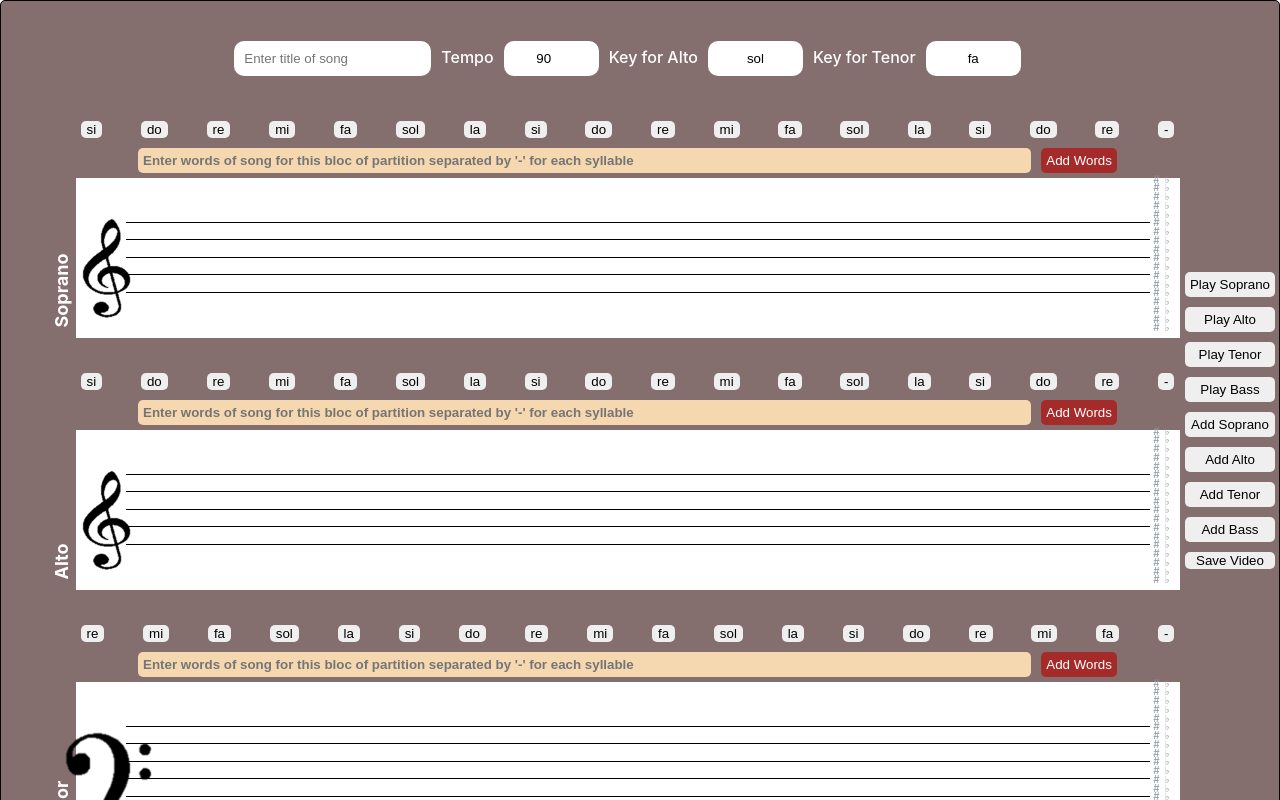
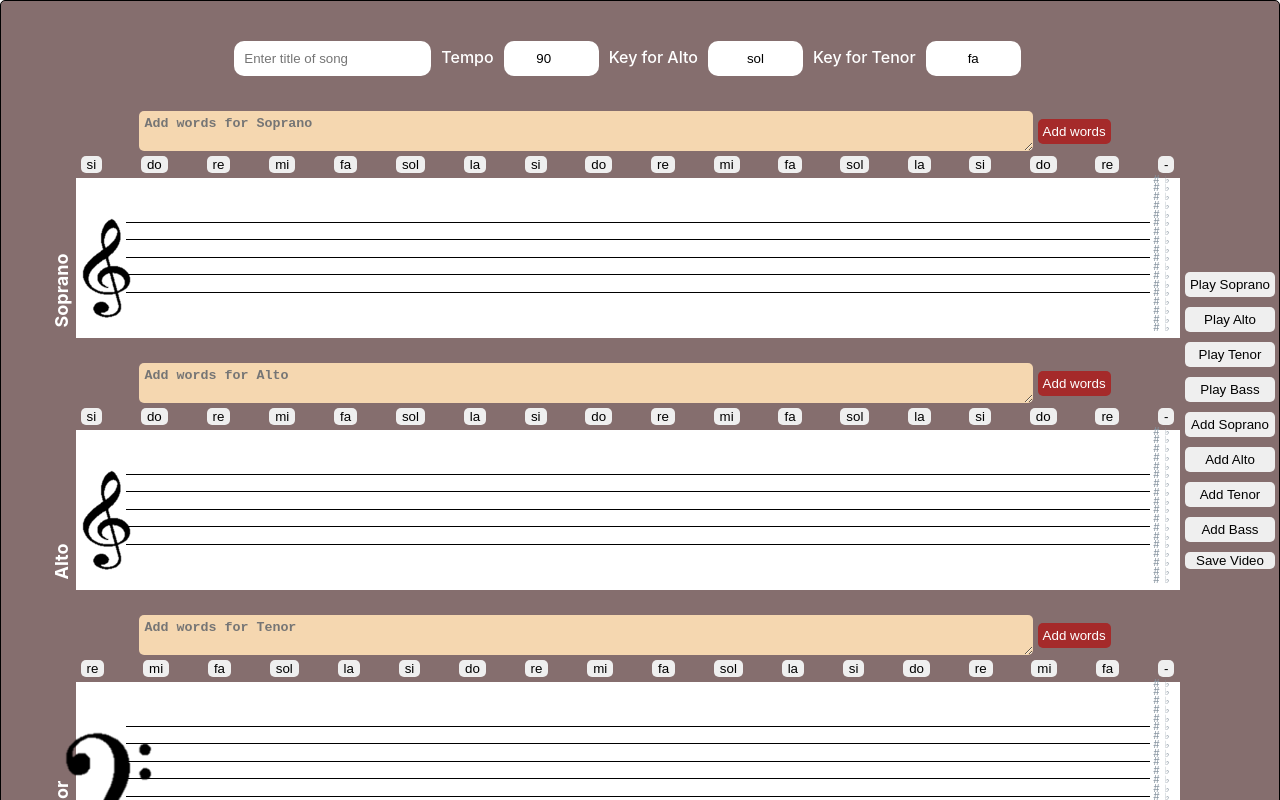
Before and after one commit to jeremie429/partition, a React (Create React App) app: page /partition in a window 1280 px wide. Shown: the top 800 px of the page. Built offline with nearby package versions, Linux system fonts and the light colour scheme.

Commit message:
Added manage time by clicking to piano buttons and create textarea for notes words

```diff
--- a/src/components/Block.js
+++ b/src/components/Block.js
@@ -14,13 +14,12 @@ function Block({
   cancelVisibility,
   handleNoteClick,
   blockNum,
-  composedArr,
 }) {
   const divRef = useRef();
   const arr = [17, 16, 15, 14, 13, 12, 11, 10, 9, 8, 7, 6, 5, 4, 3, 2, 1, 0];
 
   const pos = useRef(-1);
-  const wordsRef = useRef("");
+  //const wordsRef = useRef("");
 
   function incrementPos(decrement = false) {
     if (decrement) pos.current -= 1;
@@ -29,28 +28,13 @@ function Block({
     return pos.current;
   }
 
-  function handleAddNotes(e) {
-    let allWords = wordsRef.current.value;
-
-    let allWordsArr = allWords.split("-");
-
-    //console.log(e.target.offsetParent);
-
-    for (let index = 0; index < composedArr.length; index++) {
-      if (index > allWordsArr.length) break;
-      const element = composedArr[index];
-      element.noteTextDiv.value = allWordsArr[index];
-      //console.log(element.noteTextDiv.value);
-    }
-  }
-
   async function handleAddSilent(e) {
     e.preventDefault();
     const pos = incrementPos();
     if (pos > 24) return;
 
     const divToTrigger =
-      e.target.offsetParent.children[2].children[9].children[0];
+      e.target.offsetParent.children[1].children[9].children[0];
 
     await divToTrigger.click();
 
@@ -65,6 +49,10 @@ function Block({
     if (!noteBloc.classList.contains("selected")) {
       await noteBloc.click();
       const formDelay = noteContainer.querySelector(".form-delay");
+
+      const inputDelay = formDelay.querySelector(".input-delay");
+      let time = parseFloat(prompt("please enter duration by step 0.5"));
+      inputDelay.value = parseFloat(time * tempo).toFixed(2);
       const noteControls = formDelay.querySelector(".note-controls");
       const okBtn = noteControls.querySelector(".ok");
       await okBtn.click();
@@ -91,6 +79,7 @@ function Block({
                 //pupitreName={pupitreName}
                 index={i}
                 //pos={pos}
+                tempo={tempo}
                 incrementPos={incrementPos}
               />
             )
@@ -98,17 +87,6 @@ function Block({
         })}
 
         <button onClick={handleAddSilent}>-</button>
-      </div>
-
-      <div className="words">
-        <input
-          placeholder="Enter words of song for this bloc of partition separated by '-' for each syllable"
-          className="words-input"
-          /*value={wordsRef.current.valueOf()}
-          onChange={(e) => (wordsRef.current.valueOf() = e.target.value)}*/
-          ref={wordsRef}
-        />
-        <button onClick={handleAddNotes}>Add Words</button>
       </div>
 
       <div ref={divRef} className="div-line-container">
--- a/src/components/Note.js
+++ b/src/components/Note.js
@@ -13,7 +13,6 @@ function Note({
   isBemol,
   blockNum,
   positionInLine,
-  incrementPos,
 }) {
   let currentAudioDieze = currentAudio.split("");
   currentAudioDieze.splice(1, 0, "#");
@@ -28,7 +27,8 @@ function Note({
 
   const [visible, setVisible] = useState(false);
   const [vueDelayButton, setVueDelayButton] = useState(true);
-  const [delay, setDelay] = useState(tempo);
+  /*const [delay, setDelay] = useState(tempo);
+  const delayRef = useRef(tempo);*/
   const [noteText, setNoteText] = useState(
     isDieze ? currentNoteDieze : isBemol ? currentNoteBemol : currentNote
   );
@@ -42,16 +42,18 @@ function Note({
   let step = Math.round((tempo / 2) * 100) / 100;
   let id = useRef(uuidv4());
   let noteTextId = useRef();
+  let noteDelay = useRef();
 
   const [hideText, setHideText] = useState(true);
 
   function handleSubmit(e) {
     let noteTextDiv = noteTextId.current;
+    let duration = parseFloat(noteDelay.current.value);
 
     handleNoteClick(
       noteAudio,
       pupitreName,
-      delay,
+      duration,
       visible,
       id.current,
       isSoupir,
@@ -77,10 +79,11 @@ function Note({
           <input
             className="input-delay"
             type="number"
-            value={delay}
+            ref={noteDelay}
             onChange={(e) => {
+              // console.log("onChange triggered!");
               let value = parseFloat(e.target.value);
-              setDelay(value);
+              //setDelay(value);
 
               if (!vueDelayButton) setVueDelayButton(true);
               handleDelay(id.current, value);
@@ -172,7 +175,7 @@ function Note({
             e.target.style.width = e.target.value.length + 2 + "ch";
           }}
           ref={noteTextId}
-          className="note-text"
+          className={hideText ? "note-text up" : "note-text"}
           type="text"
         />
       )}
--- a/src/components/Piano.jsx
+++ b/src/components/Piano.jsx
@@ -1,48 +1,66 @@
-import React from 'react'
+import React, { useState } from 'react'
 
 const Piano = ({
             currentNote,
             index,
-            incrementPos
+            incrementPos,
+            tempo
 }) => {
+
+  const [time, setTime] = useState(1);
+  const [showTimeSelect, setShowTimeSelect] = useState(false)
 
    async function handleSubmit(e) {
         e.preventDefault();
-       // console.log(e.target.offsetParent)
+
 
         const pos = incrementPos()
         if(pos>24) return
 
 
-            const divToTrigger = e.target.offsetParent.children[2].children[index].children[0]
+
+            const divToTrigger = e.target.offsetParent.children[1].children[index].children[0]
 
           await  divToTrigger.click()
 
           const noteContainer = divToTrigger.querySelectorAll('.note-container')[pos]
 
-         // console.log({noteContainer})
-
 
             const noteChoiceBloc = noteContainer.querySelector('.note-choice-bloc')
           const noteBloc = noteChoiceBloc.querySelector('.notes-bloc')
 
-         // console.log({noteBloc})
-          if(!noteBloc.classList.contains('selected')){
+           if(!noteBloc.classList.contains('selected')){
             await noteBloc.click()
             const formDelay = noteContainer.querySelector('.form-delay')
           const noteControls = formDelay.querySelector('.note-controls')
+         const inputDelay = formDelay.querySelector('.input-delay')
+
+
+        // const e = new Event("onchange",  { 'bubbles': true });
+
+
+         inputDelay.value = parseFloat(time*tempo).toFixed(2)
+
+
+         // console.log(inputDelay.value)
             const okBtn = noteControls.querySelector('.ok')
             await okBtn.click()
             }
 
-
+            setShowTimeSelect(false)
 
       }
 
 
   return (
 
-    <button onClick={handleSubmit}>{currentNote}</button>
+    <>
+    { showTimeSelect &&  <div className='piano-time'>
+      <input type="number" step={0.5} value={time} onChange={e => setTime(e.target.value)} />
+      <button onClick={handleSubmit}>Ok</button>
+    </div>}
+    {!showTimeSelect && <button onClick={(e) => setShowTimeSelect(true)}>{currentNote}</button>}
+    </>
 
   )
 }
--- a/src/pages/Partition.jsx
+++ b/src/pages/Partition.jsx
@@ -31,6 +31,12 @@ const Partition = () => {
     const [numTenorBlock, setNumTenorBlock] = useState(1);
     const [numBassBlock, setNumBassBlock] = useState(1);
 
+    const sopranoWordsRef = useRef()
+    const altoWordsRef = useRef()
+    const tenorWordsRef = useRef()
+    const bassWordsRef = useRef()
+
+
 
 
     let titleref = useRef();
@@ -38,6 +44,41 @@ const Partition = () => {
     useEffect(() => {
       document.title = "Partion Reader"
     }, [])
+
+    function handleAdNotes(words,pupitre){
+
+      let wordsArr = words.split("-");
+
+      let composedArr
+
+      switch (pupitre) {
+        case "Soprano":
+          // console.log("soprano to delete");
+          composedArr = sopranoNotes
+          break;
+        case "Alto":
+          composedArr = altoNotes
+          break;
+        case "Tenor":
+          composedArr = tenorNotes
+          break;
+        case "Bass":
+          composedArr = bassNotes
+          break;
+
+        default:
+          break;
+      }
+
+
+    for (let index = 0; index < composedArr.length; index++) {
+      if (index > wordsArr.length) break;
+      const element = composedArr[index];
+      element.noteTextDiv.value = wordsArr[index];
+      //console.log(element.noteTextDiv.value);
+    }
+
+    }
 
 
     function handleNoteClick(
@@ -352,6 +393,10 @@ const Partition = () => {
           </div>
 
           <div id="soprano" className="pupitre">
+            <div className='words'>
+            <textarea  className='words-input' ref={sopranoWordsRef} placeholder='Add words for Soprano' ></textarea>
+            <button onClick={(e) => handleAdNotes(sopranoWordsRef.current.value, 'Soprano')} >Add words</button>
+            </div>
             {Array(numSopranoBlock)
               .fill()
               .map((el, index) => (
@@ -366,11 +411,15 @@ const Partition = () => {
                   imgIcon={solIcon}
                   tempo={Math.round((60 / tempo) * 100) / 100}
                   cancelVisibility={cancelVisibility}
-                  composedArr={sopranoNotes}
+                  handleAdNotes={handleAdNotes}
                 />
               ))}
           </div>
           <div id="alto" className="pupitre">
+          <div className='words'>
+            <textarea  className='words-input' ref={altoWordsRef} placeholder='Add words for Alto' ></textarea>
+            <button onClick={(e) => handleAdNotes(altoWordsRef.current.value, 'Alto')} >Add words</button>
+            </div>
             {Array(numAltoBlock)
               .fill()
               .map((el, index) => (
@@ -385,11 +434,15 @@ const Partition = () => {
                   handleDelay={handleDelay}
                   tempo={Math.round((60 / tempo) * 100) / 100}
                   cancelVisibility={cancelVisibility}
-                  composedArr={altoNotes}
+                  handleAdNotes={handleAdNotes}
                 />
               ))}
           </div>
           <div id="tenor" className="pupitre">
+          <div className='words'>
+            <textarea  className='words-input' ref={tenorWordsRef} placeholder='Add words for Tenor' ></textarea>
+            <button onClick={(e) => handleAdNotes(tenorWordsRef.current.value, 'Tenor')} >Add words</button>
+            </div>
             {Array(numTenorBlock)
               .fill()
               .map((el, index) => (
@@ -404,11 +457,15 @@ const Partition = () => {
                   handleDelay={handleDelay}
                   tempo={Math.round((60 / tempo) * 100) / 100}
                   cancelVisibility={cancelVisibility}
-                  composedArr={tenorNotes}
+                  handleAdNotes={handleAdNotes}
                 />
               ))}
           </div>
           <div id="bass" className="pupitre">
+          <div className='words'>
+            <textarea  className='words-input' ref={bassWordsRef} placeholder='Add words for Bass' ></textarea>
+            <button onClick={(e) => handleAdNotes(bassWordsRef.current.value, 'Bass')} >Add words</button>
+            </div>
             {Array(numBassBlock)
               .fill()
               .map((el, index) => (
@@ -423,7 +480,7 @@ const Partition = () => {
                   handleDelay={handleDelay}
                   tempo={Math.round((60 / tempo) * 100) / 100}
                   cancelVisibility={cancelVisibility}
-                  composedArr={bassNotes}
+                  handleAdNotes={handleAdNotes}
                 />
               ))}
           </div>
--- a/src/styles/partition.css
+++ b/src/styles/partition.css
@@ -380,7 +380,7 @@ box-shadow: 1px 5px 13px 5px #73FFA8;
     display: flex;
     gap: 2px;
     justify-content: space-between;
-    margin-top: 20px;
+
   }
 
   .words{
@@ -388,6 +388,7 @@ box-shadow: 1px 5px 13px 5px #73FFA8;
     display: flex;
     align-items: center;
     justify-content: center;
+    margin-top: 15px;
   }
 
   .words-input{
@@ -413,3 +414,28 @@ box-shadow: 1px 5px 13px 5px #73FFA8;
 
     top: -100px;
   }
+
+  .piano-time{
+    display: flex;
+    background-color: antiquewhite;
+    border-radius: 5px;
+    margin: 5px 0;
+
+
+  }
+
+  .piano-time input{
+    max-width: 5ch;
+    border-radius: 5px;
+    border: none;
+    outline: none;
+  }
+  .piano-time button {
+    background-color: brown;
+    margin-left: 0;
+    color: white;
+  }
+
+  .up{
+    top: -100px !important;
+  }
```
